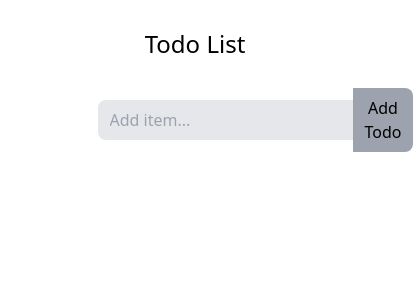
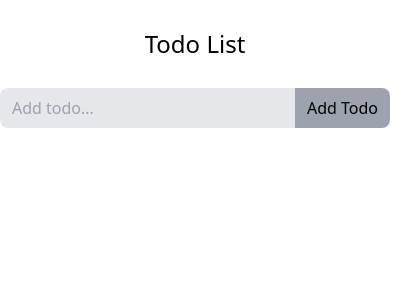
Before and after one commit to Hcn-88/use-reducer, a React (Create React App) app: page / in a window 390 px wide. Shown: the top 300 px of the page, 413 px wide, since content can reach past the window. Built offline with nearby package versions, Linux system fonts and the light colour scheme; the HTML template or start-up script is replaced by a standard one.

Commit message:
Update UseReducer.js

```diff
--- a/src/components/UseReducer.js
+++ b/src/components/UseReducer.js
@@ -45,11 +45,11 @@ const TodoExample = () => {
   return (
     <div className="flex flex-col items-center">
       <h1 className="text-2xl py-7">Todo List</h1>
-      <div className="w-1/2 flex items-center justify-between">
+      <div className="w-full md:w-1/2 flex items-center justify-between">
         <input
           className="flex-1 bg-gray-200 rounded-l-lg py-2 px-3 outline-0"
           type="text"
-          placeholder="Add item..."
+          placeholder="Add todo..."
           value={newTodoText}
           onChange={(e) => setNewTodoText(e.target.value)}
         />
@@ -61,7 +61,7 @@ const TodoExample = () => {
           Add Todo
         </button>
       </div>
-      <ul className="w-1/2 my-8 flex flex-col gap-5">
+      <ul className="w-full md:w-1/2 my-8 flex flex-col gap-5">
         {todos.map((todo) => (
           <div className="flex items-center justify-between gap-3">
             <li
```
